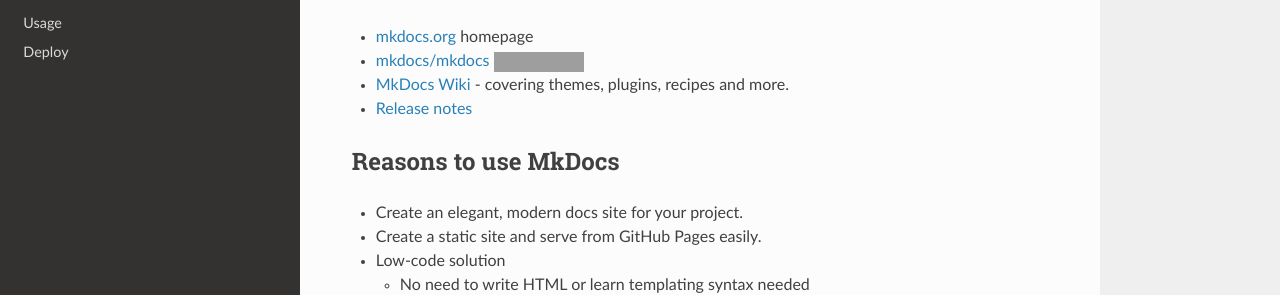
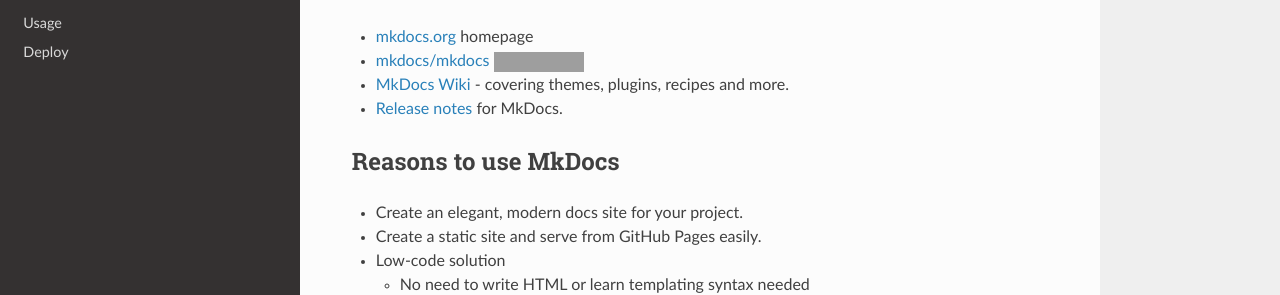
Before and after one commit to MichaelCurrin/mkdocs-quickstart, an MkDocs documentation site: the page built from docs/docs/about-mkdocs.md, in a window 1280 px wide and 1257 px high. Shown: the part 439-734 px from the top of the window. Built offline with MkDocs 1.6.1, drawn with Linux system fonts in a browser that asks for light colours; nearby versions of some CDN libraries; grey boxes are pictures that could not be loaded.

Commit message:
Update about-mkdocs.md

```diff
--- a/docs/docs/about-mkdocs.md
+++ b/docs/docs/about-mkdocs.md
@@ -17,7 +17,7 @@
 - [mkdocs.org](https://www.mkdocs.org) homepage
 - [mkdocs/mkdocs ![Repo stars](https://img.shields.io/github/stars/mkdocs/mkdocs?style=social)](https://github.com/mkdocs/mkdocs)
 - [MkDocs Wiki](https://github.com/mkdocs/mkdocs/wiki) - covering themes, plugins, recipes and more.
-- [Release notes](https://www.mkdocs.org/about/release-notes/)
+- [Release notes](https://www.mkdocs.org/about/release-notes/) for MkDocs.
 
 
 ## Reasons to use MkDocs
```
